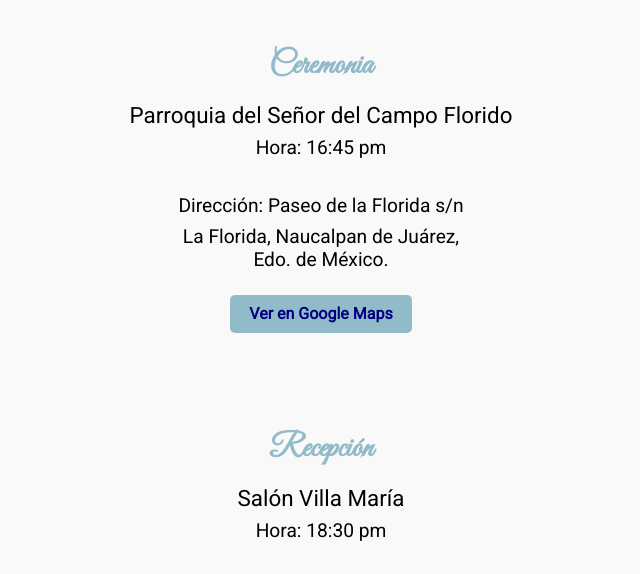
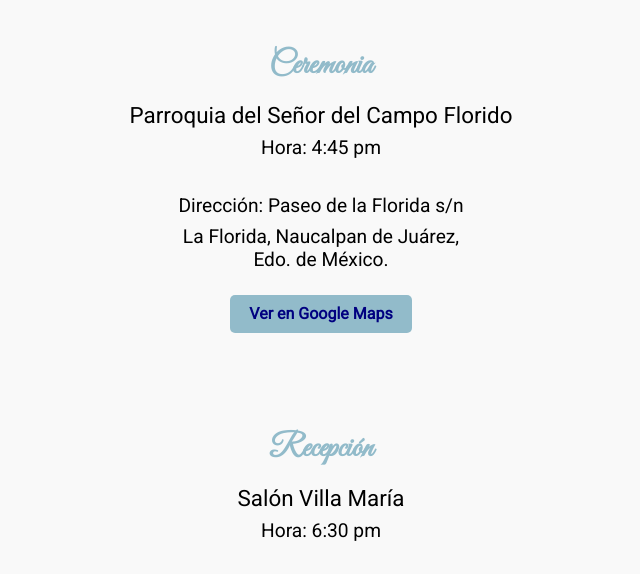
Before and after one commit to Alex100aranda/abril_invitacion_amigos, a plain HTML site: page index.html in a window 1280 px wide. Shown: the part 6360-6934 px from the top of the page, 319-959 px from the left. Drawn offline with nearby package versions, Linux system fonts and the light colour scheme; a web font is replaced by a local one.

Commit message:
cambios ultimos

```diff
--- a/index.html
+++ b/index.html
@@ -392,7 +392,7 @@
         Parroquia del Señor del Campo Florido
       </p>
       <p class="ceremonia-hora" data-aos="fade-right" data-aos-duration="1000" data-aos-delay="300">
-        Hora: 16:45 pm
+        Hora: 4:45 pm
       </p>
       <br>
       <p class="ceremonia-direccion" data-aos="fade-right" data-aos-duration="1000" data-aos-delay="400">
@@ -421,7 +421,7 @@
     <div class="ceremonia-contenido">
       <h2 class="titulo-seccion">Recepción</h2>
       <p class="ceremonia-lugar">Salón Villa María</p>
-      <p class="ceremonia-hora">Hora: 18:30 pm</p>
+      <p class="ceremonia-hora">Hora: 6:30 pm</p>
       <br>
       <p class="ceremonia-direccion">
         Dirección: Nubia #180, Col. El Recreo, Azcapotzalco, CDMX.
```
